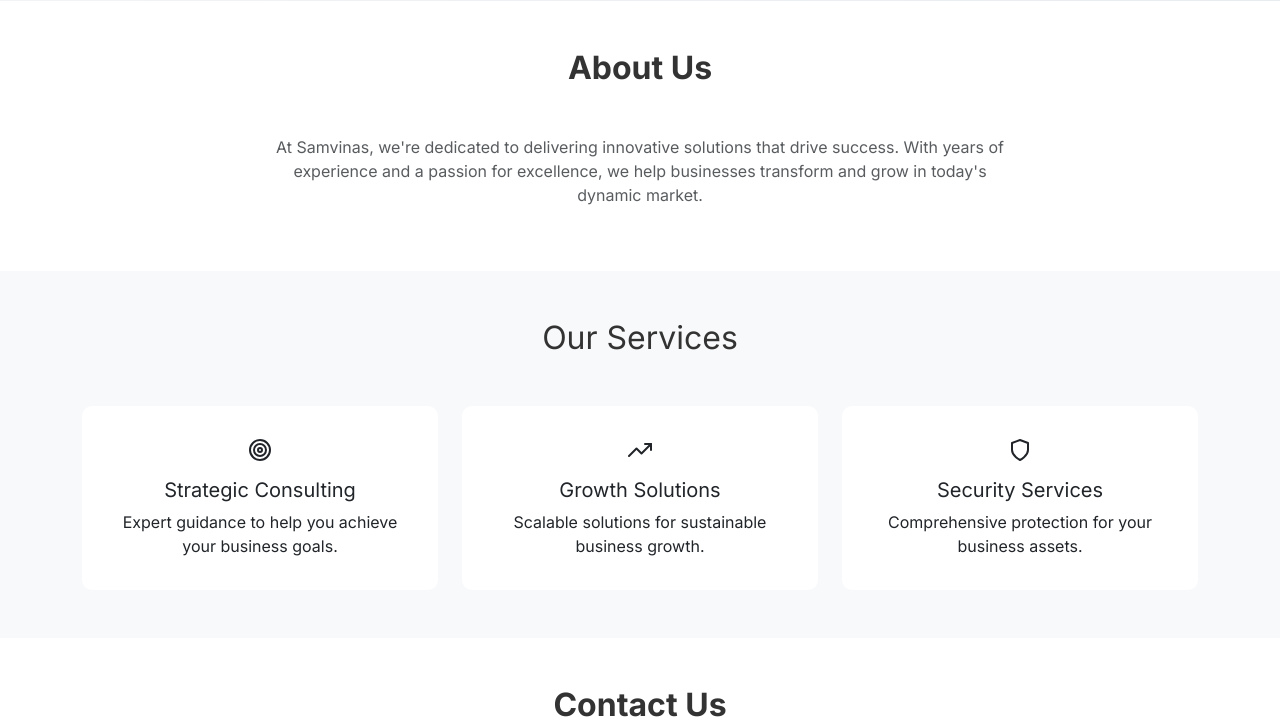
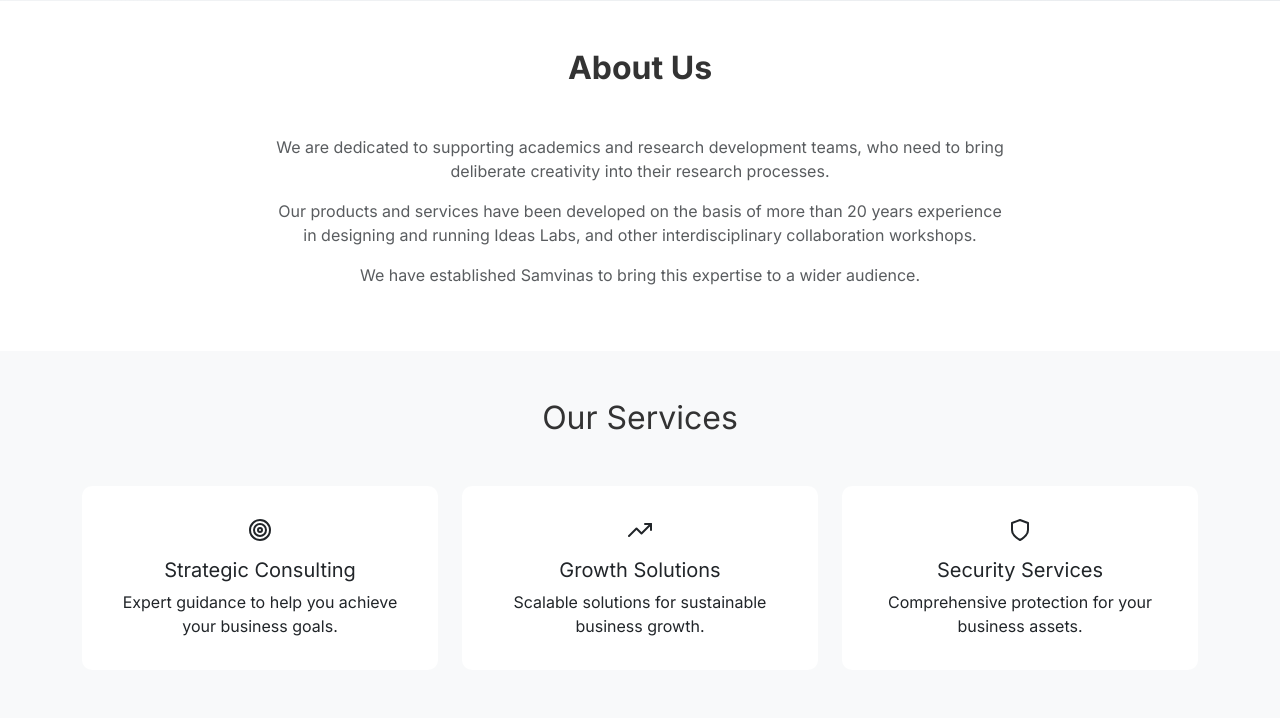
Before and after one commit to andyburnett/samvinas-landing-page, a Flask app: page / in a window 1280 px wide. Shown: the part 991-1714 px from the top of the page. Run offline with Flask 3, Linux system fonts and the light colour scheme; some libraries are stand-ins or nearby versions.

Commit message:
Agent query: Has the About Us section been updated with the three new paragraphs about supporting academics, 20 years of experience, and bringing expertise to a wider audience?

```diff
--- a/templates/index.html
+++ b/templates/index.html
@@ -19,9 +19,13 @@
             <div class="col-lg-8 mx-auto text-center">
                 <h2 class="section-heading">About Us</h2>
                 <p class="text-muted">
-                    At Samvinas, we're dedicated to delivering innovative solutions that drive success.
-                    With years of experience and a passion for excellence, we help businesses transform
-                    and grow in today's dynamic market.
+                    We are dedicated to supporting academics and research development teams, who need to bring deliberate creativity into their research processes.
+                </p>
+                <p class="text-muted">
+                    Our products and services have been developed on the basis of more than 20 years experience in designing and running Ideas Labs, and other interdisciplinary collaboration workshops.
+                </p>
+                <p class="text-muted">
+                    We have established Samvinas to bring this expertise to a wider audience.
                 </p>
             </div>
         </div>
```
